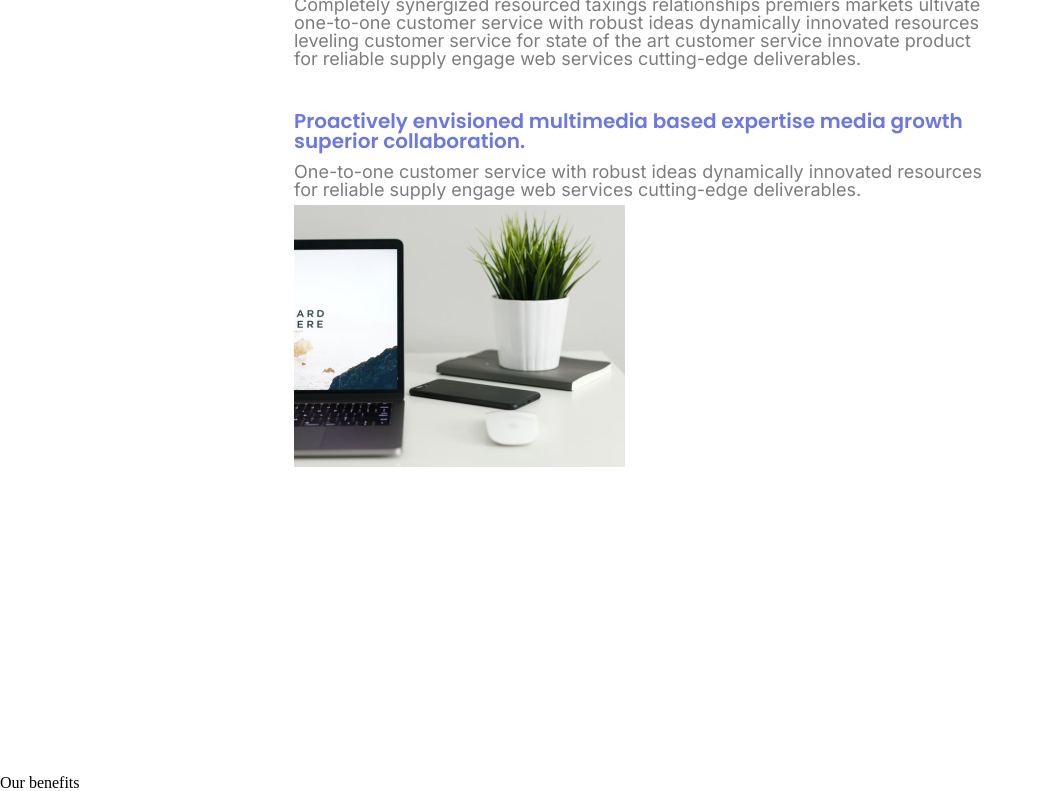
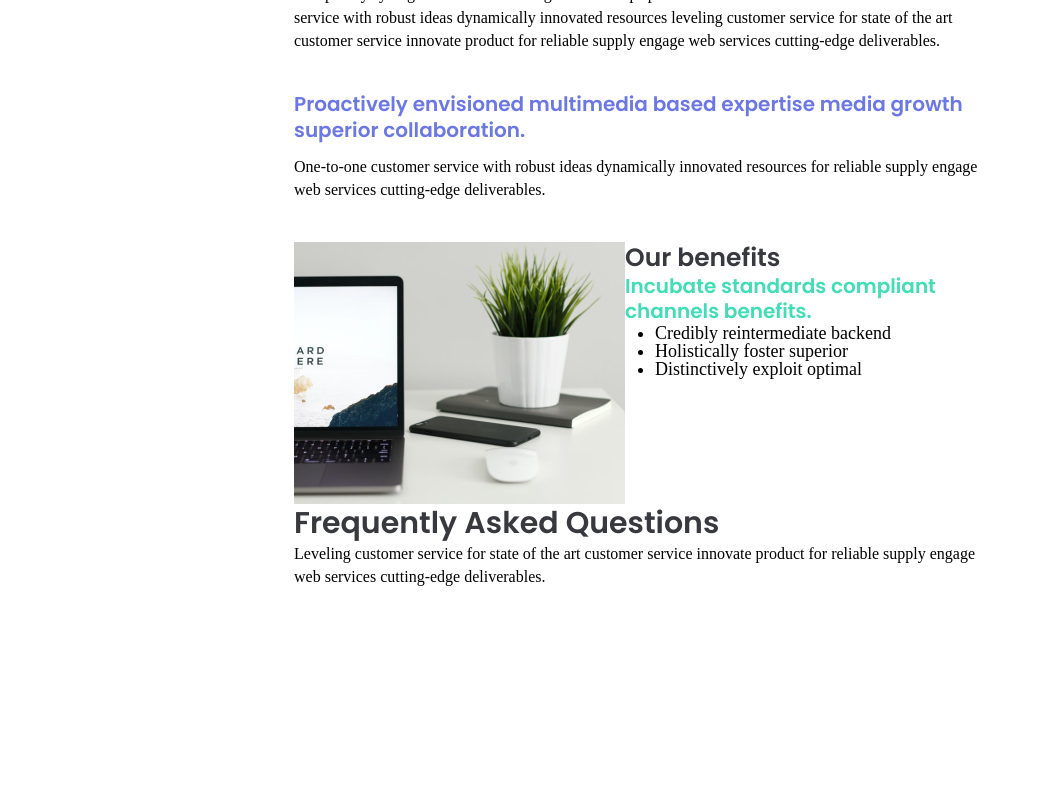
Before and after one commit to Pavel6480/lessons, a plain HTML site: page lesson6/index.html in a window 1280 px wide. Shown: the part 615-1406 px from the top of the page, without its empty margins (0-1044 px from the left). After the commit the page ends 1274 px from the top, so only its background shows below. Drawn offline with Linux system fonts and the light colour scheme.

Commit message:
Add files via upload

```diff
--- a/lesson6/css/style.css
+++ b/lesson6/css/style.css
@@ -2,84 +2,75 @@
 @import url("https://fonts.googleapis.com/css?family=Inter:regular&display=swap");
 
   @import url("reset.css");
-ol, ul  {
-  padding-left: 20px;
+
+  .body {
+    font-family: "Inter", sans-serif;
+    font-size: 18px;
+    color: #7d7d7d;
   }
-
-.pic {
-  width: 715.519px;
-height: 477.012px;
-margin: auto;
+  ol,ul {
+    padding-left: 30px;
   }
-.tit {
-  display: block;
-  width: 692px;
-  height: 86px;
-  margin: 24px auto;
+  .block-one {
+    max-width: 722px;
+    margin: 0 auto;
+    padding: 30px 15px;
+  }
+  .image {
+    margin-bottom: 37px;
+  }
+  .image image-benefits {
+    max-width: 100%;
   }
   .title {
     color: #37393F;
-font-family: Poppins;
+    font-family:"Poppins", sans-serif;
     font-size: 30px;
     font-style: normal;
     font-weight: 600;
-line-height: 1,2;
+    line-height: 1.27;
+    margin-bottom: 12.5 px;
   }
   .text-one {
-  width: 692px;
-  height: 103px;
-  margin: 3px auto;
-
+    line-height: 1.46;
+    margin-bottom: 40px;
   }
-.p-one {
-  color: #7D7D7D;
-  font-family: Inter;
+  .subtitle-one {
+    color: #6B77E5;
+    font-family:"Poppins", sans-serif;
+    font-size: 20px;
+    font-style: normal;
+    font-weight: 600;
+    line-height: 1.27;
+    margin-bottom: 12px;
+  }
+  .benefits {
+    font-size: 0;
+  }
+  .image-benefits {
+    width: 331px;
+    margin-right: 29px;
+  }
+  .content-benefits {
+    display: inline-block;
+    width: 332px;
     font-size: 18px;
+  }
+  .title-benefits {
+    color: #37393F;
+    font-family: Poppins;
+    font-size: 25px;
     font-style: normal;
-  font-weight: 400;
-  line-height: 1,4;
+    font-weight: 600;
+    line-height: 1.27;
   }
-.s-tit {
-  width: 692px;
-  height: 54px;
-  margin-top: 42px;
-  margin: 12px auto;
-}
-.sub-title {
-  color: #6B77E5;
+  .sub-title-benefits {
+    color: #40DDB6;
     font-family: Poppins;
     font-size: 20px;
     font-style: normal;
     font-weight: 600;
-line-height: 1,2;
+    line-height: 1.27;
   }
-.text-two {
-  width: 692px;
-  height: 54px;
-  margin: 12px auto;
+  .list-benefits {
   }
-.p-two {
-  color: #7D7D7D;
-font-family: Inter;
-font-size: 18px;
-font-style: normal;
-font-weight: 400;
-line-height: 1,4;
-}
-.colage {
-  width: 692px;
-  height: 530px;
-  margin: 40px auto;
-}
-.pic-two {
-  display: inline-block;
-  width: 300px;
-}
-.benefits {
-  display: inline-block;
-  width: 392px;
-}
-
-.title-list {
-  margin: auto;
-}
--- a/lesson6/index.html
+++ b/lesson6/index.html
@@ -10,30 +10,53 @@
 
 <body>
   <header>
-
-    <div class="pic"><img src="img/MeetingPhoto.png" alt="meeting-pfoto"></div>
-
   </header>
   <main>
-    <div class="tit">
-      <h1 class="title">Why Us For International Business <br> Management Consulting!</h1>
-    </div>
-    <div class="text-one">
-      <p class="p-one">Completely synergized resourced taxings relationships premiers markets ultivate one-to-one
-        customer service
-        with robust ideas dynamically innovated resources leveling customer service for state of the art customer
-        service innovate product for reliable supply engage web services cutting-edge deliverables.</p>
-    </div>
-    <div class="s-tit">
-      <h2 class="sub-title">Proactively envisioned multimedia based expertise media growth superior collaboration.</h2>
-    <div class="text-two">
-      <p class="p-two">One-to-one customer service with robust ideas dynamically innovated resources for reliable supply engage web services cutting-edge deliverables.</p></div>
-    </div>
-    <div class="colage">
-<div class="pic-two"><img src="img/TablePhoto.png" alt="table-photo"></div>
-    </div>
-    <div class="benefits">
-      <p class="title-list">Our benefits</p>
+    <div class="block-one">
+      <!-- в отличии от урока вкладываю не JPEG, а png. Прошу не считать ошибкой - какой-то глюк ноута. разбераюсь. -->
+      <img class="image" src="img/MeetingPhoto.png" alt="meetphoto">
+      <h2 class="title">Why Us For International Business <br> Management Consulting!</h2>
+      <div class="text-one">
+        <p>
+          Completely synergized resourced taxings relationships premiers markets ultivate one-to-one customer service
+          with robust ideas dynamically innovated resources leveling customer service for state of the art customer
+          service innovate product for reliable supply engage web services cutting-edge deliverables.
+        </p>
+      </div>
+      <h3 class="subtitle-one">
+        Proactively envisioned multimedia based expertise media growth superior collaboration.
+      </h3>
+      <div class="text-one">
+        <p>
+          One-to-one customer service with robust ideas dynamically innovated resources for reliable supply engage web
+          services cutting-edge deliverables.
+        </p>
+      </div>
+      <div>
+        <div class="benefits">
+          <img class= "image-benefit" src="img/image-benefits.png" alt="tablefoto">
+          <div class="content-benefits">
+            <h3 class="title-benefits">
+              Our benefits
+            </h3>
+            <h5 class="sub-title-benefits">
+              Incubate standards compliant channels benefits.
+            </h5>
+            <ul class="list-benefits">
+              <li>Credibly reintermediate backend</li>
+              <li>Holistically foster superior</li>
+              <li>Distinctively exploit optimal</li>
+            </ul>
+          </div>
+        </div>
+        <h2 class="title">Frequently Asked Questions</h2>
+        <div class="text-one">
+          <p>
+            Leveling customer service for state of the art customer service innovate product for reliable supply engage
+            web services cutting-edge deliverables.
+          </p>
+        </div>
+      </div>
     </div>
 
   </main>
```
Also changed, not shown: lesson6/img/image-benefits.png (added). Lines whose indentation alone changed are shown as unchanged.
